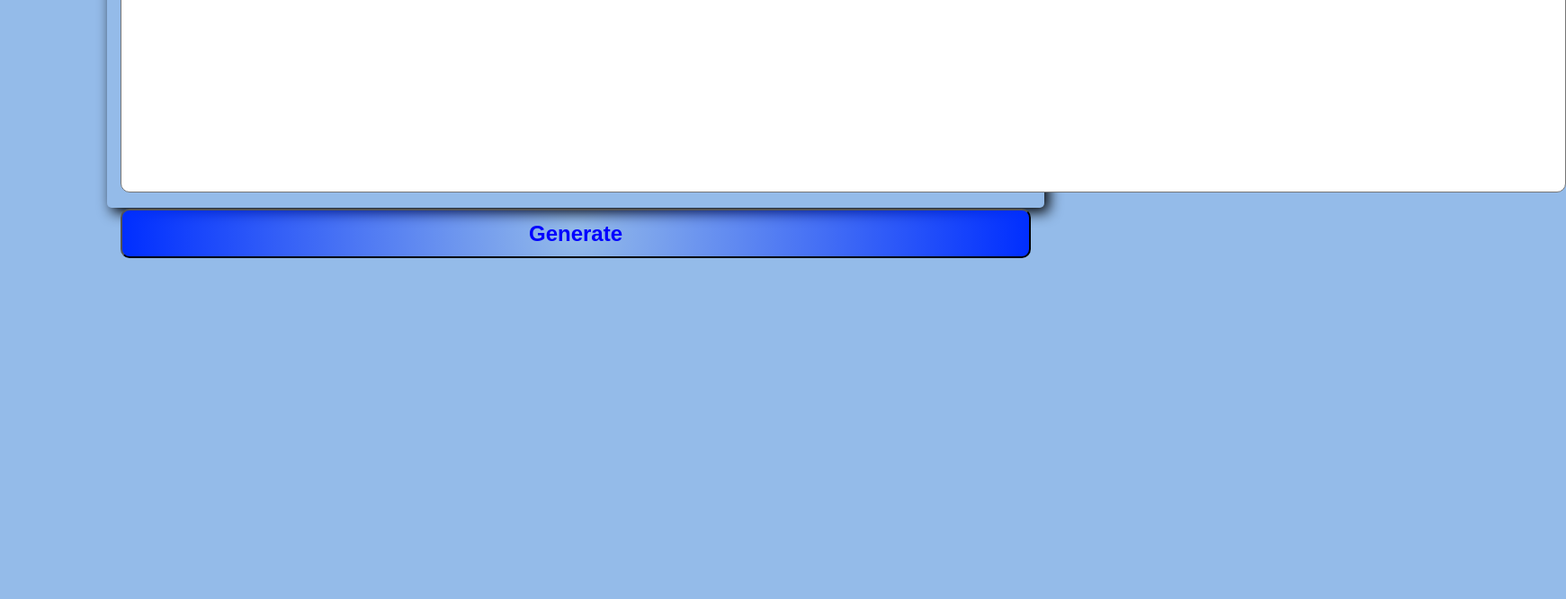
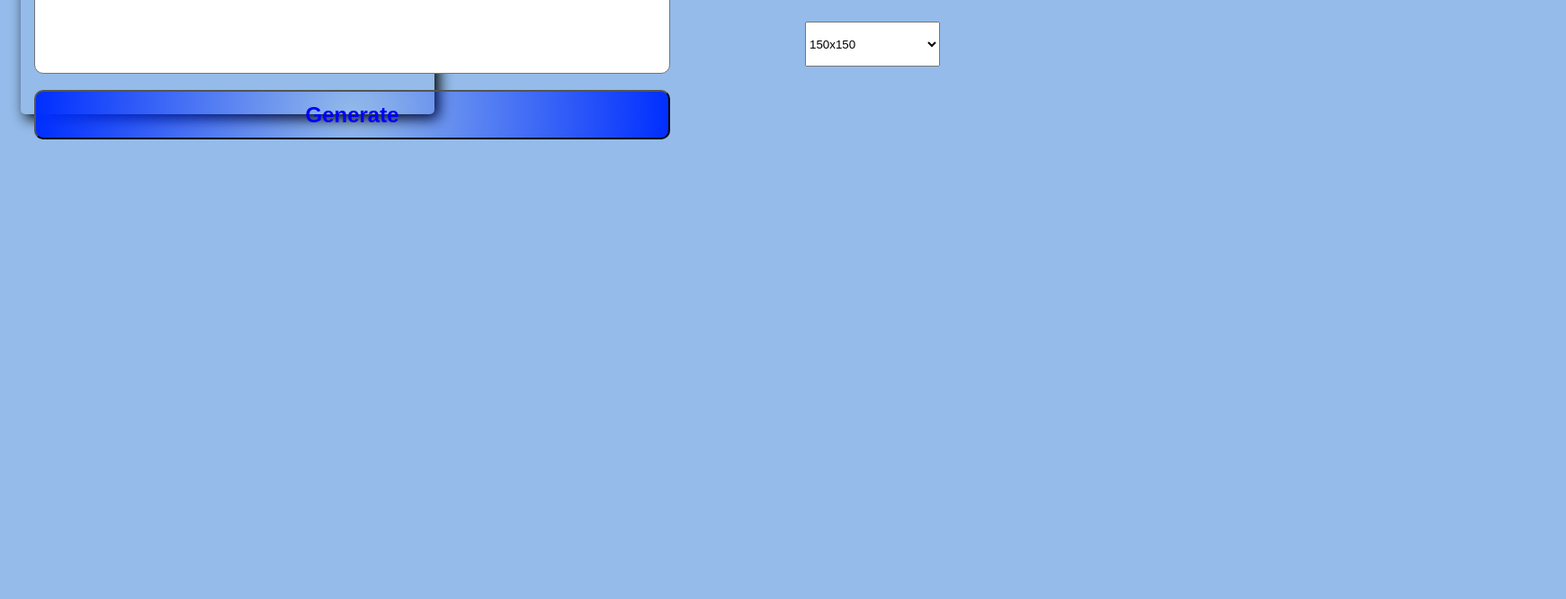
Before and after one commit to Ermiyoo/Javascript-QR-code-generator, a plain HTML site: page index.html in a window 1280 px wide. Shown: the part 134-800 px from the top of the page at 90% size, 1741 px wide, since content can reach past the window. Drawn offline with Linux system fonts and the light colour scheme.

Commit message:
Update index.html

```diff
--- a/index.html
+++ b/index.html
@@ -12,12 +12,16 @@
 				}
 
 				#container {
-						width: 80%;
-						height: 40vh;
+						width: 34%;
+						height: 27vh;
 						padding: 15px;
-						margin: 15px auto;
+						margin: 15px;
 						box-shadow: 5px 5px 15px #000;
 						border-radius: 5px;
+						display: flex;
+						flex-direction: row;
+						justify-content: space-between;
+						gap: 150px;
 				}
 
 				#btnGenerate {
@@ -43,10 +47,16 @@
 				#qr-code {
 					width: 30%;
 					height: 10vh;
-					margin: 25px auto;
-					padding: 50px;
 				}
 
+				p {
+					font-size: 2.5em;
+				}
+
+				select {
+					width: 150px;
+					height: 50px;
+				}
 		</style>
 
 	</head>
@@ -54,9 +64,20 @@
 	<body>
 		<div id="container">
 			<div id="qr-information">
-				<textarea cols="130" rows="13" id="qr-content" placeholder="QR content goes here ..." ></textarea>
+				<textarea cols="55" rows="7" id="qr-content" placeholder="QR content goes here ..." ></textarea>
 				<br>
 				<button type="submit" id="btnGenerate">Generate</button>
+			</div>
+
+			<div id="size-container">
+				<p><b>Size</b></p>
+					<select id="size">
+							<option selected>150x150</option>
+							<option>250x250</option>
+							<option>350x350</option>
+							<option>450x450</option>
+							<option>550x550</option>
+					</select>
 			</div>
 
 			<div id="qr-code">
```
